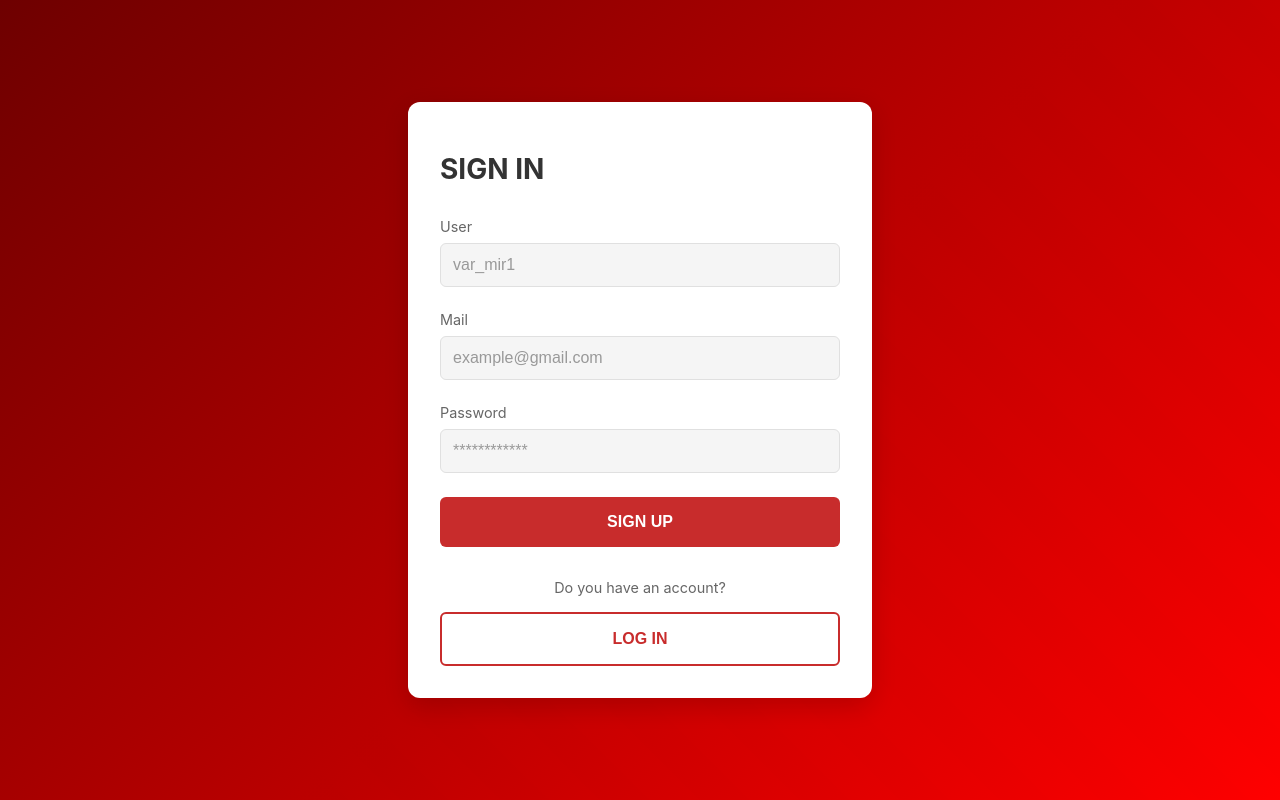
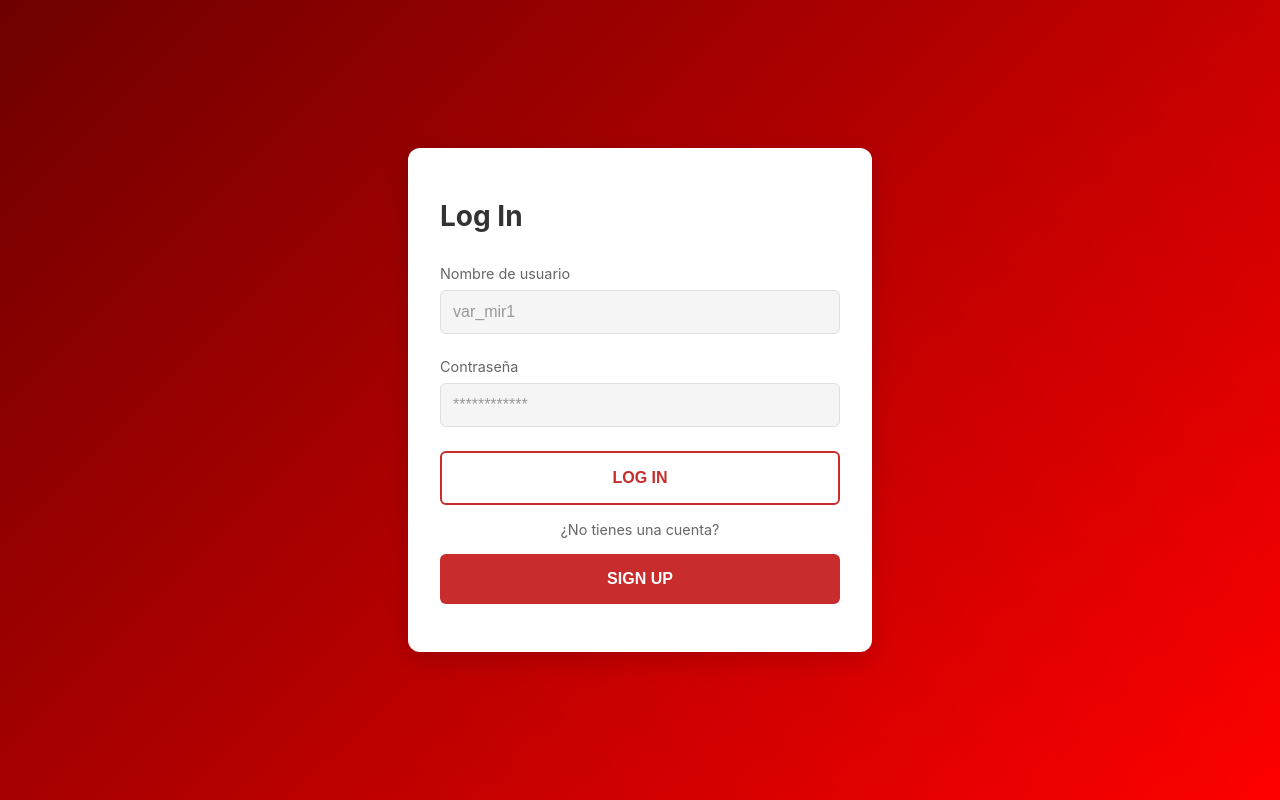
Before and after one commit to DanieelJP/triviality-project, a React (Create React App) app in the folder frontend/: page /login in a window 1280 px wide. Built offline with nearby package versions, Linux system fonts and the light colour scheme.

Commit message:
feat: fix and change structure

```diff
--- a/frontend/src/components/Login.tsx
+++ b/frontend/src/components/Login.tsx
@@ -3,8 +3,7 @@ import './Login.css';
 
 const Login: React.FC = () => {
     const [formData, setFormData] = useState({
-        user: '',
-        mail: '',
+        username: '',
         password: ''
     });
 
@@ -18,37 +17,27 @@ const Login: React.FC = () => {
 
     const handleSubmit = (e: React.FormEvent) => {
         e.preventDefault();
-        // Aquí iría la lógica de registro
-        console.log('Form submitted:', formData);
+        // Aquí iría la lógica de inicio de sesión
+        console.log('Iniciando sesión:', formData);
     };
 
     return (
         <div className="login-container">
             <div className="login-card">
-                <h1 className="login-title">SIGN IN</h1>
+                <h1 className="login-title">Log In</h1>
                 <form onSubmit={handleSubmit}>
                     <div className="form-group">
-                        <label>User</label>
+                        <label>Nombre de usuario</label>
                         <input
                             type="text"
-                            name="user"
-                            value={formData.user}
+                            name="username"
+                            value={formData.username}
                             onChange={handleChange}
                             placeholder="var_mir1"
                         />
                     </div>
                     <div className="form-group">
-                        <label>Mail</label>
-                        <input
-                            type="email"
-                            name="mail"
-                            value={formData.mail}
-                            onChange={handleChange}
-                            placeholder="example@gmail.com"
-                        />
-                    </div>
-                    <div className="form-group">
-                        <label>Password</label>
+                        <label>Contraseña</label>
                         <input
                             type="password"
                             name="password"
@@ -57,13 +46,13 @@ const Login: React.FC = () => {
                             placeholder="************"
                         />
                     </div>
-                    <button type="submit" className="sign-up-button">
-                        SIGN UP
+                    <button type="submit" className="login-button">
+                        LOG IN
                     </button>
                 </form>
-                <p className="login-text">Do you have an account?</p>
-                <button className="login-button">
-                    LOG IN
+                <p className="login-text">¿No tienes una cuenta?</p>
+                <button className="sign-up-button">
+                    SIGN UP
                 </button>
             </div>
         </div>
```
